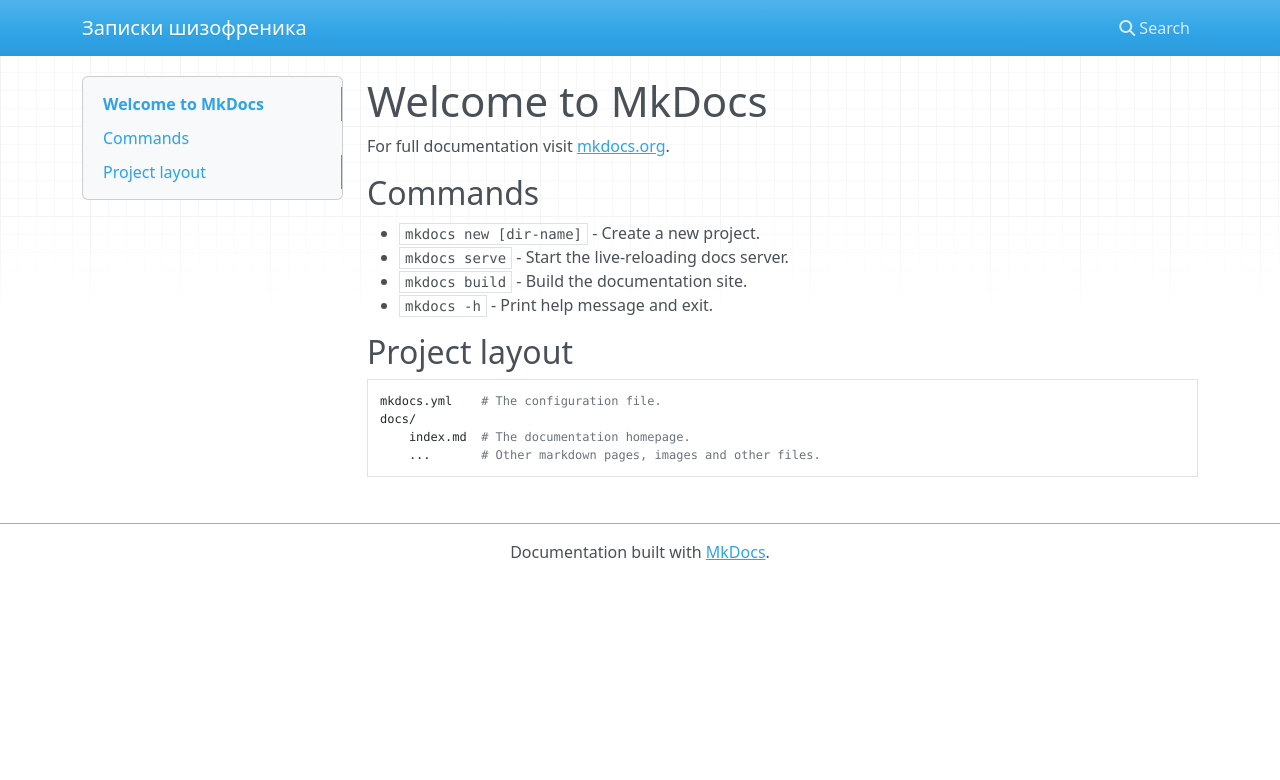
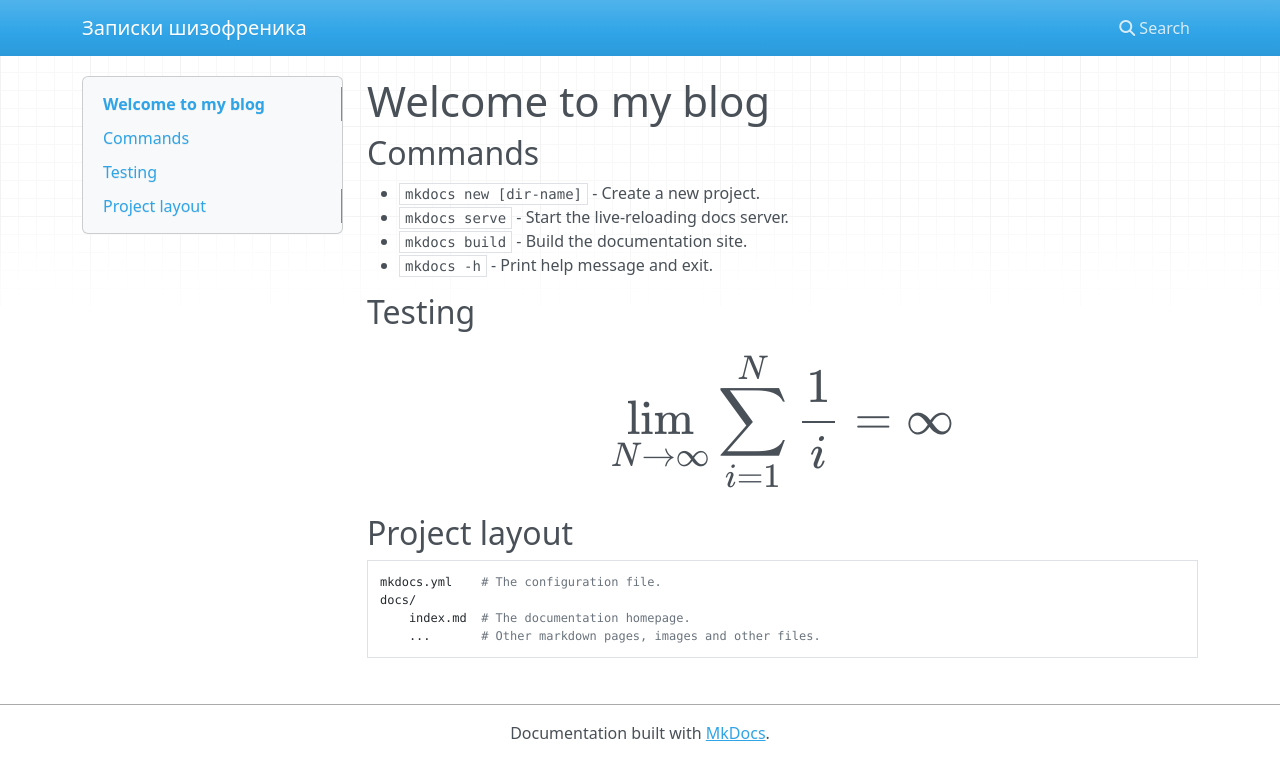
Before and after one commit to rustbas/blog, an MkDocs documentation site: the page built from docs/index.md, in a window 1280 px wide. Shown: the top 780 px of the page. Built offline with MkDocs 1.6.1, drawn with Linux system fonts in a browser that asks for light colours; nearby versions of some CDN libraries.

Commit message:
some testing changes

```diff
--- a/docs/index.md
+++ b/docs/index.md
@@ -1,6 +1,6 @@
-# Welcome to MkDocs
+# Welcome to my blog
 
-For full documentation visit [mkdocs.org](https://www.mkdocs.org).
+
 
 ## Commands
 
@@ -9,6 +9,12 @@
 * `mkdocs build` - Build the documentation site.
 * `mkdocs -h` - Print help message and exit.
 
+## Testing
+
+$$\Huge
+\lim_{N \rightarrow \infty}\sum_{i=1}^N \frac{1}{i} = \infty
+$$
+
 ## Project layout
 
     mkdocs.yml    # The configuration file.
```
